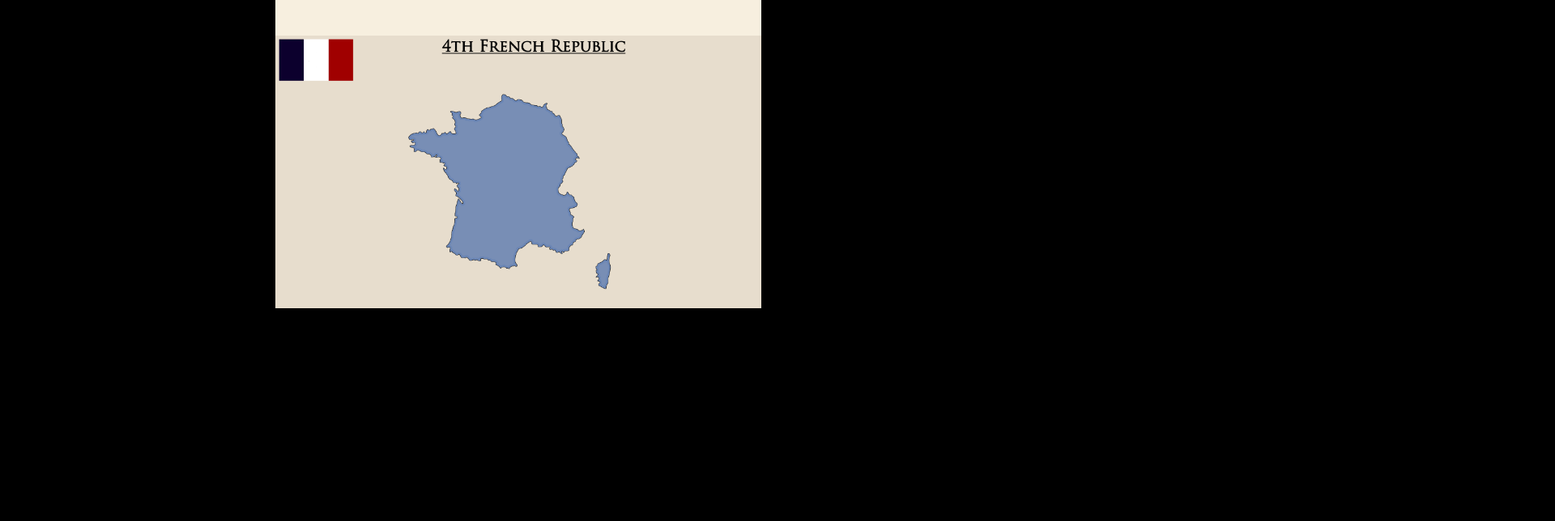
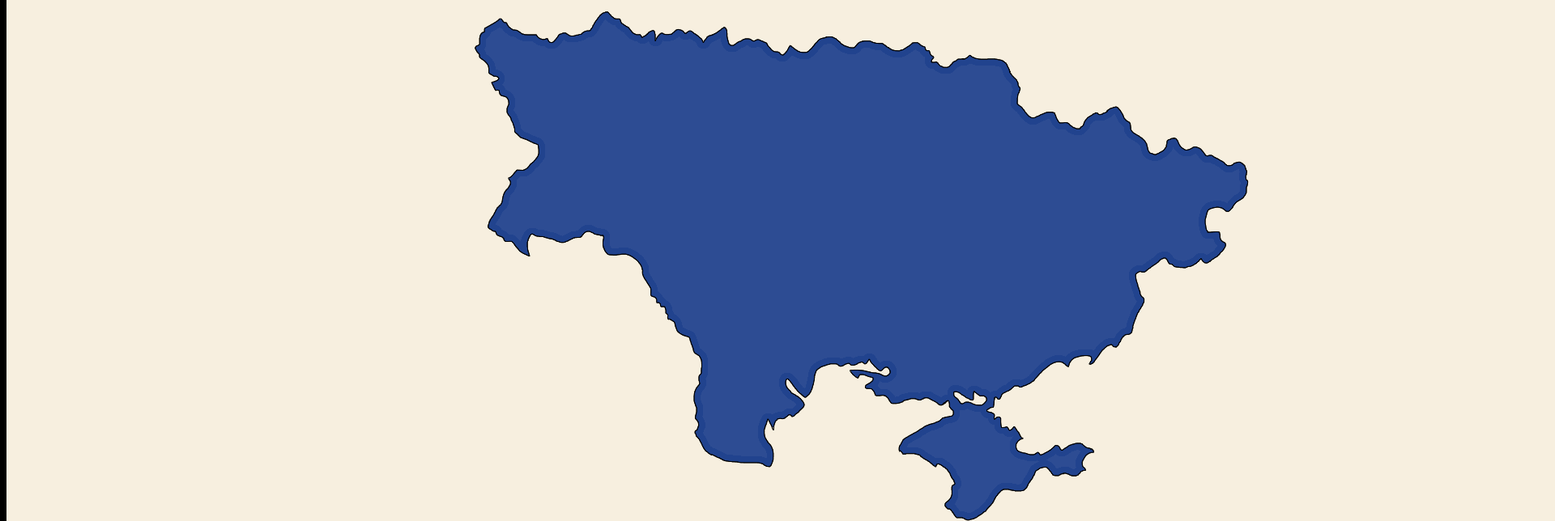
Before and after one commit to Radoslaw84/Maps, a plain HTML site: page index.html in a window 1280 px wide. Shown: the part 560-1204 px from the top of the page at 81% size, 1920 px wide, since content can reach past the window. Before the commit the page ends 949 px from the top, so only its background shows below. Drawn offline with Linux system fonts and the light colour scheme.

Commit message:
Update index.html

```diff
--- a/index.html
+++ b/index.html
@@ -16,8 +16,8 @@
 
 
 
-       <img src="Ukraine.png" hight="400" width="600"><br>
-       <img src="Francja.png" hight="400" width="600"><br>
+       <img src="Ukraine.png"><br>
+       <img src="Francja.png"><br>
 
         </center>
 
```
